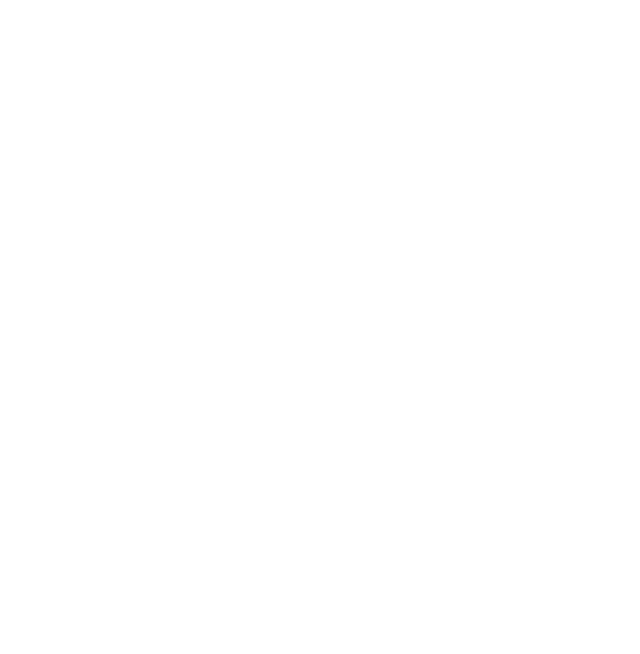
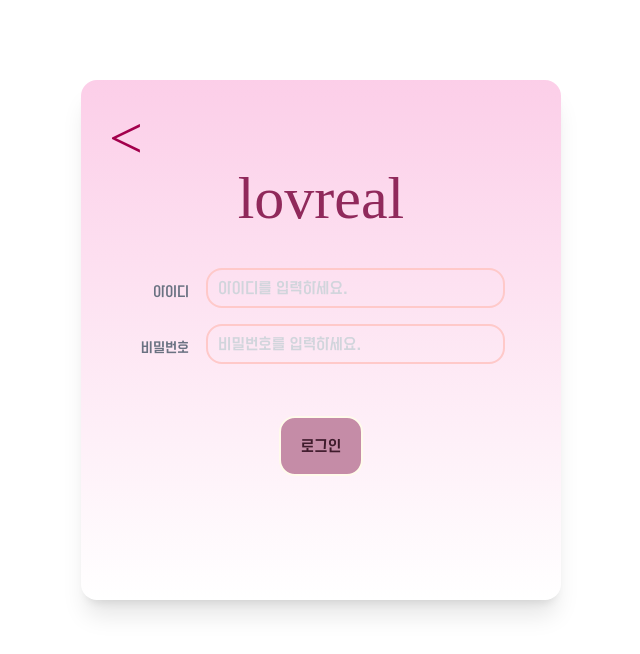
Before and after one commit to GgumiPooh/lovreal-fe, a React (Vite) app: page /login in a window 1280 px wide. Before the commit this address had no page. Shown: the top 654 px of the page, without its empty margins (319-959 px from the left). Built offline with nearby package versions, Linux system fonts and the light colour scheme; a web font is replaced by a local one.

Commit message:
로그인 화면 & 로그인 데이터 전송

```diff
--- a/src/App.tsx
+++ b/src/App.tsx
@@ -3,6 +3,7 @@ import IntroRoute from "./routes/IntroRoute";
 
 import "./App.css";
 import SignUpPage from "./routes/SignUpPage";
+import LoginPage from "./routes/LoginPage"
 
 function App() {
   return (
@@ -10,6 +11,7 @@ function App() {
       <Routes>
         <Route path="/" element={<IntroRoute />} />
         <Route path="/signup" element={<SignUpPage />} />
+        <Route path="/login" element={<LoginPage />} />
       </Routes>
     </BrowserRouter>
   );
--- a/src/routes/IntroRoute.tsx
+++ b/src/routes/IntroRoute.tsx
@@ -6,7 +6,8 @@ import Link from "./Link";
 function IntroRoute() {
   return (
     <div className="mt-25 max-w-120 mx-auto">
-      <h1 className="text-center font-title text-8xl text-[rgb(144,41,91)] drop-shadow-[5px_5px_5px_rgba(252,129,195,0.8)]">
+      <Link to="/login" className="block text-end underline">로그인</Link>
+      <h1 className="text-center font-title mt-8 text-8xl text-[rgb(144,41,91)] drop-shadow-[5px_5px_5px_rgba(252,129,195,0.8)]">
         lovreal
       </h1>
 
--- /dev/null
+++ b/src/routes/LoginPage.tsx
@@ -0,0 +1,72 @@
+import SignUpButton from "./Button";
+import LabelWithInput from "./LabelWithInput";
+import Link from "./Link";
+
+function SignUpPage() {
+  return (
+    <form
+      className="p-7 rounded-2xl shadow-xl border-b-amber-950 w-120 h-130
+     mx-auto my-20 bg-gradient-to-b from-pink-200 to-pink-10"
+      onSubmit={handleSubmit}
+    >
+      <Link
+        to="/"
+        className="outline-none font-title text-6xl text-pink-800 hover:text-amber-950 transition-colors duration-200 ease-in-out"
+      >
+        {"<"}
+      </Link>
+
+      <div>
+        <div className="text-center font-title text-6xl text-[rgb(144,41,91)]">
+          lovreal
+        </div>
+
+        <div className="mt-10">
+          <LabelWithInput
+            name="id"
+            type="text"
+            placeholder="아이디를 입력하세요."
+          >
+            아이디
+          </LabelWithInput>
+          <LabelWithInput
+            name="password"
+            type="text"
+            placeholder="비밀번호를 입력하세요."
+          >
+            비밀번호
+          </LabelWithInput>
+        </div>
+
+        <SignUpButton
+          type="submit"
+          className="mt-13 mx-auto px-5 py-4 outline-[rgb(164,71,116)] hover:text-[rgb(247,205,225)] text-[rgb(63,27,44)] hover:bg-[rgb(164,71,116)] hover:border-amber-50 bg-[rgb(197,140,167)] transition-colors duration-300 active:bg-[rgb(210,83,142)]"
+        >
+          로그인
+        </SignUpButton>
+      </div>
+    </form>
+  );
+
+  async function handleSubmit(event: React.FormEvent<HTMLFormElement>) {
+    event.preventDefault();
+    const form = event.currentTarget;
+    const formData = new FormData(form);
+    const data = {
+      id: formData.get("id"),
+      password: formData.get("password"),
+    };
+
+    const reponse = await fetch("http://localhost:8080/login", {
+      method: "POST",
+      headers: {
+        "content-type": "application/json",
+      },
+      body: JSON.stringify(data),
+    });
+    // const result = await reponse.status;
+    console.log(reponse);
+  }
+}
+
+export default SignUpPage;
--- a/src/routes/SignUpPage.tsx
+++ b/src/routes/SignUpPage.tsx
@@ -37,6 +37,7 @@ function SignUpPage() {
             비밀번호
           </LabelWithInput>
           <LabelWithInput
+            name="passwordCheck"
             type="password"
             placeholder="비밀번호를 다시 입력하세요."
           >
@@ -83,9 +84,23 @@ function SignUpPage() {
     const form = event.currentTarget;
     const formData = new FormData(form);
 
-    const reponse = await fetch("http://localhost:8080/love", {
+    const data = {
+      id: formData.get("id"),
+      password: formData.get("password"),
+      passwordCheck: formData.get("passwordCheck"),
+      gender: formData.get("gender"),
+    };
+
+    if (data.password != data.passwordCheck) {
+      alert("비밀번호를 다시 확인해주세요.");
+      return;
+    }
+    const reponse = await fetch("http://localhost:8080/signup", {
       method: "POST",
-      body: formData,
+      headers: { "content-type": "application/json" },
+      body: JSON.stringify(
+       data
+      ),
     });
     const result = await reponse.json();
     console.log(result);
```
